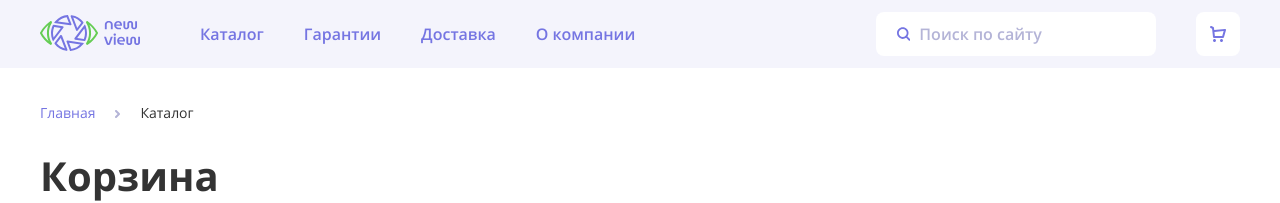
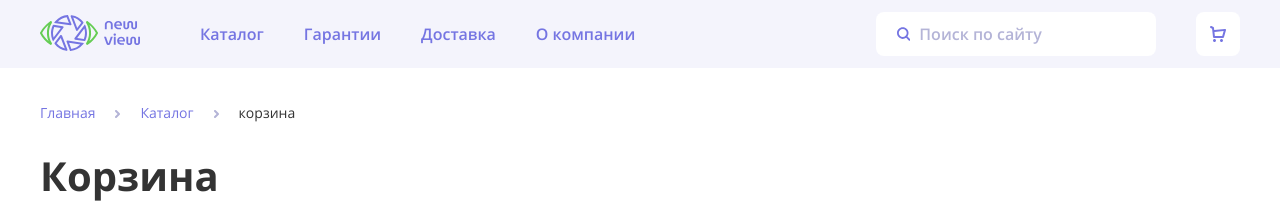
Before and after one commit to Vanesflat/camera-shop, a React (Create React App) app: page /basket in a window 1280 px wide. Shown: the top 203 px of the page. Built offline with nearby package versions, Linux system fonts and the light colour scheme.

Commit message:
Implement breadcrumbs

```diff
--- a/src/components/breadcrumbs/breadcrumbs.tsx
+++ b/src/components/breadcrumbs/breadcrumbs.tsx
@@ -1,17 +1,35 @@
-function Breadcrumbs(): JSX.Element {
+import { Link } from 'react-router-dom';
+import { AppRoute } from '../../const';
+import cn from 'classnames';
+
+type BreadcrumbsProps = {
+  path?: string;
+};
+
+function Breadcrumbs({ path }: BreadcrumbsProps): JSX.Element {
   return (
     <div className="breadcrumbs">
       <div className="container">
         <ul className="breadcrumbs__list">
           <li className="breadcrumbs__item">
-            <a className="breadcrumbs__link" href="index.html">Главная
+            <Link className="breadcrumbs__link" to={AppRoute.Main}>Главная
               <svg width="5" height="8" aria-hidden="true">
                 <use xlinkHref="#icon-arrow-mini"></use>
               </svg>
-            </a>
+            </Link>
           </li>
-          <li className="breadcrumbs__item"><span className="breadcrumbs__link breadcrumbs__link--active">Каталог</span>
+          <li className="breadcrumbs__item">
+            <Link className={cn('breadcrumbs__link', !path && 'breadcrumbs__link--active')} to={AppRoute.Main}>Каталог
+              {path &&
+                <svg width="5" height="8" aria-hidden="true">
+                  <use xlinkHref="#icon-arrow-mini"></use>
+                </svg>}
+            </Link>
           </li>
+          {path &&
+            <li className="breadcrumbs__item">
+              <span className='breadcrumbs__link breadcrumbs__link--active'>{path}</span>
+            </li>}
         </ul>
       </div>
     </div>
--- a/src/components/product-tabs/product-tabs.tsx
+++ b/src/components/product-tabs/product-tabs.tsx
@@ -31,7 +31,7 @@ function ProductTabs({ camera }: ProductTabsProps): JSX.Element {
 
     setOpenedDescription(isOpen);
     setOpenedFeatures(!isOpen);
-  },[tab]);
+  }, [tab]);
 
   return (
     <div className="tabs product__tabs">
--- a/src/pages/basket-page/basket-page.tsx
+++ b/src/pages/basket-page/basket-page.tsx
@@ -6,7 +6,7 @@ function BasketPage(): JSX.Element {
     <Layout pageTitle='Корзина'>
       <main>
         <div className="page-content">
-          <Breadcrumbs />
+          <Breadcrumbs path='корзина' />
           <section className="basket">
             <div className="container">
               <h1 className="title title--h2">Корзина</h1>
--- a/src/pages/product-page/product-page.tsx
+++ b/src/pages/product-page/product-page.tsx
@@ -36,7 +36,7 @@ function ProductPage(): JSX.Element {
     <Layout pageTitle='Продукт'>
       <main>
         <div className="page-content">
-          <Breadcrumbs />
+          <Breadcrumbs path={camera.name} />
           <div className="page-content__section">
             <section className="product">
               <div className="container">
```
